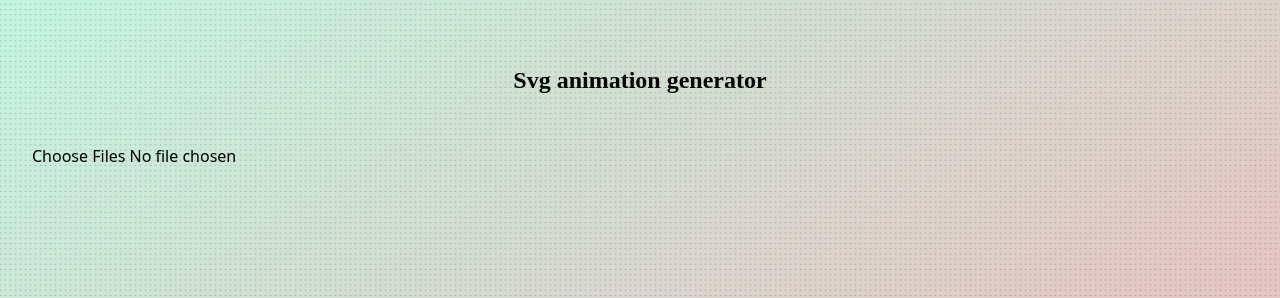
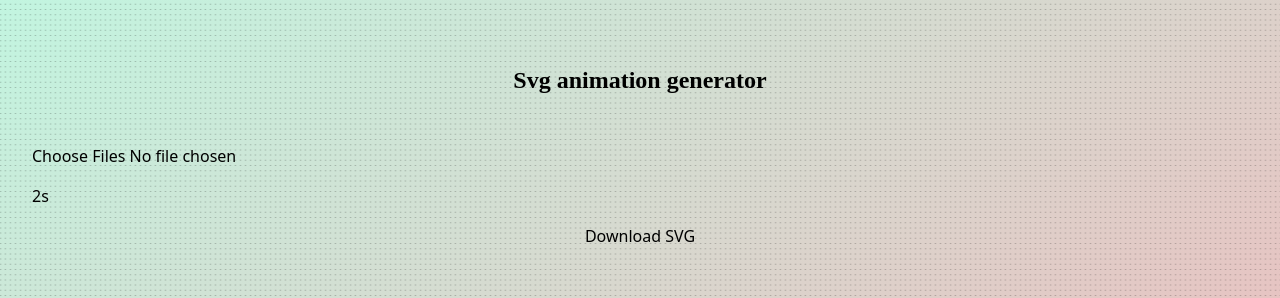
Before and after one commit to TraceOfHumanity/svg-animator, a React (Vite) app: page / in a window 1280 px wide. Shown: the top 298 px of the page. Built offline with nearby package versions, Linux system fonts and the light colour scheme; a web font is replaced by a local one.

Commit message:
Add SVG download and animation duration control

```diff
--- a/package.json
+++ b/package.json
@@ -11,6 +11,9 @@
   },
   "dependencies": {
     "@tailwindcss/vite": "^4.0.6",
+    "@types/file-saver": "^2.0.7",
+    "file-saver": "^2.0.5",
+    "jszip": "^3.10.1",
     "react": "^19.0.0",
     "react-dom": "^19.0.0",
     "tailwindcss": "^4.0.6"
--- a/src/App.tsx
+++ b/src/App.tsx
@@ -1,9 +1,11 @@
 import { MainContainer } from "./components/MainContainer";
 import { Title } from "./components/Title";
 import { useState } from "react";
+import { saveAs } from "file-saver";
 
 function App() {
   const [svgs, setSvgs] = useState<string[]>([]);
+  const [animationDuration, setAnimationDuration] = useState("2s");
 
   const handleSvgUpload = (event: React.ChangeEvent<HTMLInputElement>) => {
     const files = event.target.files;
@@ -29,15 +31,32 @@ function App() {
       const endTime = ((index + 1) / totalFrames).toFixed(3);
       return `
         <g id="group${index + 1}" opacity="0">${svg}</g>
-        <animate href="#group${index + 1}" attributeName="opacity" values="0;0;1;1;0;0" dur="1s" repeatCount="indefinite" keyTimes="0;${startTime};${startTime};${endTime};${endTime};1" fill="freeze"></animate>
+        <animate href="#group${index + 1}" attributeName="opacity" values="0;0;1;1;0;0" dur="${animationDuration}" repeatCount="indefinite" keyTimes="0;${startTime};${startTime};${endTime};${endTime};1" fill="freeze"></animate>
       `;
     }).join('');
+  };
+
+  const downloadSVG = () => {
+    const svgContent = `
+      <svg viewBox="0 0 512 512" xmlns="http://www.w3.org/2000/svg">
+        ${generateAnimation()}
+      </svg>
+    `;
+    const blob = new Blob([svgContent], { type: "image/svg+xml" });
+    saveAs(blob, "animated.svg");
   };
 
   return (
     <MainContainer>
       <Title />
       <input type="file" accept="image/svg+xml" multiple onChange={handleSvgUpload} />
+      <input
+        type="text"
+        value={animationDuration}
+        onChange={(e) => setAnimationDuration(e.target.value)}
+        placeholder="Enter animation duration (e.g., 2s)"
+      />
+      <button onClick={downloadSVG}>Download SVG</button>
       <svg viewBox="0 0 512 512" xmlns="http://www.w3.org/2000/svg">
         <g dangerouslySetInnerHTML={{ __html: generateAnimation() }} />
       </svg>
```
Also changed, not shown: 1 other file (tests, documents, lock files or other folders).
